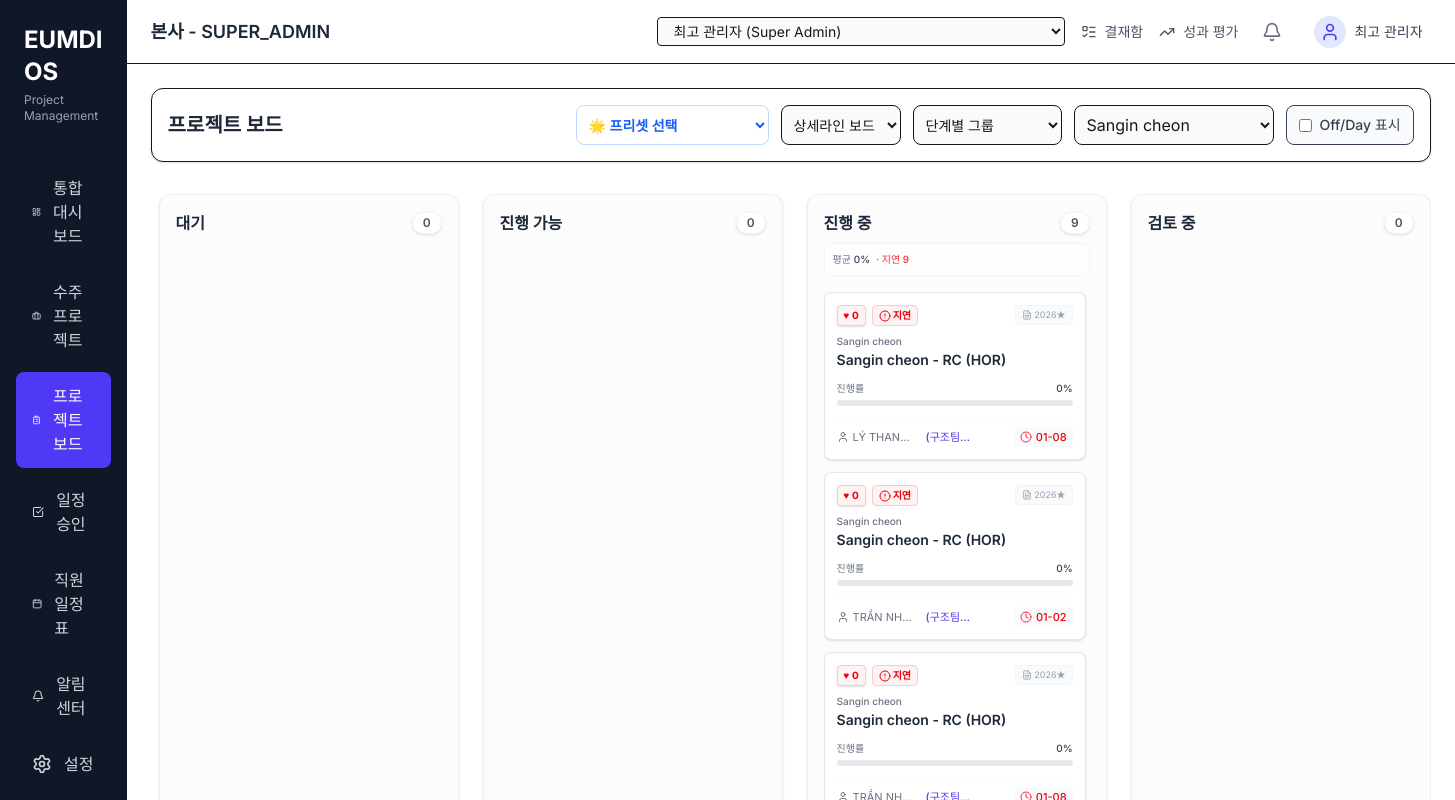
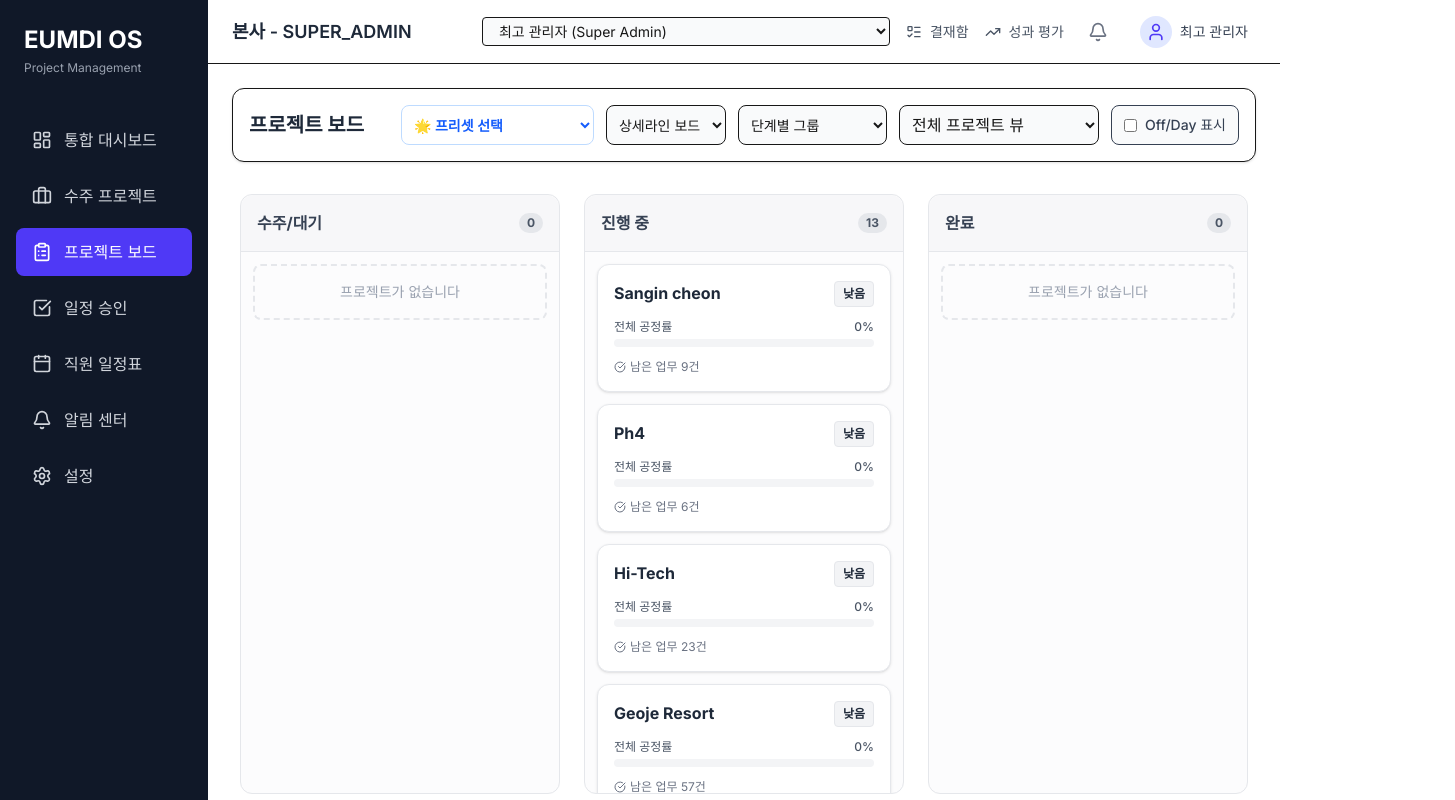
Before and after one commit to eumditravel-oss/workspace, a Next.js app: page /workspace/projects in a window 1280 px wide. Shown: the top 800 px of the page, 1455 px wide, since content can reach past the window. Built offline with nearby package versions, Linux system fonts and the light colour scheme.

Commit message:
phase-56: implement project summary card centric board view

```diff
--- a/src/app/projects/page.tsx
+++ b/src/app/projects/page.tsx
@@ -5,6 +5,7 @@ import { useProjectStore } from '@/store/projectStore';
 import { useTaskStore } from '@/store/taskStore';
 import { useAuthStore } from '@/store/authStore';
 import { Board, GroupByOption, BoardViewType } from '@/components/board/Board';
+import { ProjectBoard } from '@/components/board/ProjectBoard';
 import { ProjectEvaluationModal } from '@/components/evaluation/ProjectEvaluationModal';
 import { TaskStatus } from '@/types/models';
 import { FileText } from 'lucide-react';
@@ -39,17 +40,7 @@ export default function ProjectBoardPage() {
     return false;
   });
 
-  // Auto-select first accessible project
-  useEffect(() => {
-    let mounted = true;
-    if (!selectedProjectId && accessibleProjects.length > 0) {
-      // Small timeout to avoid sync update warning
-      setTimeout(() => {
-        if (mounted) setSelectedProjectId(accessibleProjects[0].id);
-      }, 0);
-    }
-    return () => { mounted = false; };
-  }, [accessibleProjects, selectedProjectId]);
+  // Auto-select removed to show Project Summary Board by default
 
   const projectTasks = tasks.filter(t => t.projectId === selectedProjectId);
 
@@ -111,7 +102,7 @@ export default function ProjectBoardPage() {
             value={selectedProjectId}
             onChange={(e) => setSelectedProjectId(e.target.value)}
           >
-            <option value="" disabled>프로젝트 선택</option>
+            <option value="">전체 프로젝트 뷰</option>
             {accessibleProjects.map(p => (
               <option key={p.id} value={p.id}>{p.title}</option>
             ))}
@@ -139,9 +130,12 @@ export default function ProjectBoardPage() {
           users={users}
         />
       ) : (
-        <div className="p-12 text-center text-gray-500 bg-white rounded-xl shadow-sm border">
-          조회할 프로젝트를 선택해주세요.
-        </div>
+        <ProjectBoard
+          projects={accessibleProjects}
+          tasks={tasks}
+          groupBy={groupBy}
+          onProjectClick={setSelectedProjectId}
+        />
       )}
 
       {showEvaluationModal && selectedProjectId && (
--- /dev/null
+++ b/src/components/board/ProjectBoard.tsx
@@ -0,0 +1,75 @@
+import React from 'react';
+import { Project, TaskCard } from '@/types/models';
+import { ProjectSummaryCard } from './ProjectSummaryCard';
+import { GroupByOption } from './Board';
+import { getDeliveryUrgencyBucket } from '@/lib/selectors';
+
+interface Props {
+  projects: Project[];
+  tasks: TaskCard[];
+  groupBy: GroupByOption;
+  onProjectClick: (projectId: string) => void;
+}
+
+export const ProjectBoard: React.FC<Props> = ({ projects, tasks, groupBy, onProjectClick }) => {
+  const getColumns = () => {
+    if (groupBy === 'PRIORITY') {
+      return [
+        { id: 'URGENT', title: '🔴 긴급' },
+        { id: 'HIGH', title: '🟠 높음' },
+        { id: 'NORMAL', title: '🔵 보통' },
+        { id: 'LOW', title: '⚪ 낮음' },
+      ];
+    }
+    // Default to Status groups
+    return [
+      { id: 'INTAKE', title: '수주/대기' },
+      { id: 'IN_PROGRESS', title: '진행 중' },
+      { id: 'COMPLETED', title: '완료' },
+    ];
+  };
+
+  const columns = getColumns();
+
+  return (
+    <div className="flex space-x-6 overflow-x-auto pb-6 p-2 custom-scrollbar">
+      {columns.map(col => {
+        const colProjects = projects.filter(p => {
+          if (groupBy === 'PRIORITY') {
+            return getDeliveryUrgencyBucket(p) === col.id;
+          }
+          // Simple status grouping logic
+          if (col.id === 'INTAKE') return ['INTAKE_RECEIVED', 'MANAGER_REVIEW', 'PM_ASSIGNED', 'SCHEDULE_DRAFTING', 'SCHEDULE_PENDING_APPROVAL'].includes(p.status);
+          if (col.id === 'COMPLETED') return ['COMPLETED', 'ARCHIVED'].includes(p.status);
+          return ['IN_PROGRESS', 'SCHEDULE_APPROVED', 'QA_REVIEW'].includes(p.status);
+        });
+
+        return (
+          <div key={col.id} className="flex-shrink-0 w-80 bg-gray-50/50 rounded-xl flex flex-col max-h-[calc(100vh-200px)] border border-gray-200">
+            <div className="p-4 border-b border-gray-200 flex justify-between items-center bg-gray-100/50 rounded-t-xl">
+              <h2 className="font-bold text-gray-700">{col.title}</h2>
+              <span className="bg-gray-200 text-gray-600 px-2 py-0.5 rounded-full text-xs font-bold">
+                {colProjects.length}
+              </span>
+            </div>
+            <div className="p-3 flex-1 overflow-y-auto space-y-3 custom-scrollbar">
+              {colProjects.map(project => (
+                <ProjectSummaryCard
+                  key={project.id}
+                  project={project}
+                  tasks={tasks}
+                  onClick={onProjectClick}
+                />
+              ))}
+              {colProjects.length === 0 && (
+                <div className="p-4 text-center text-sm text-gray-400 border-2 border-dashed border-gray-200 rounded-lg">
+                  프로젝트가 없습니다
+                </div>
+              )}
+            </div>
+          </div>
+        );
+      })}
+    </div>
+  );
+};
--- /dev/null
+++ b/src/components/board/ProjectSummaryCard.tsx
@@ -0,0 +1,71 @@
+import React from 'react';
+import { Project, TaskCard } from '@/types/models';
+import { getProjectOverallProgress, getDeliveryUrgencyBucket } from '@/lib/selectors';
+import { AlertCircle, Clock, CheckCircle } from 'lucide-react';
+
+interface Props {
+  project: Project;
+  tasks: TaskCard[];
+  onClick: (projectId: string) => void;
+}
+
+export const ProjectSummaryCard: React.FC<Props> = ({ project, tasks, onClick }) => {
+  const progress = getProjectOverallProgress(project, tasks);
+  const urgency = getDeliveryUrgencyBucket(project);
+
+  const urgencyColors = {
+    URGENT: 'bg-red-100 text-red-800 border-red-200',
+    HIGH: 'bg-orange-100 text-orange-800 border-orange-200',
+    NORMAL: 'bg-blue-100 text-blue-800 border-blue-200',
+    LOW: 'bg-gray-100 text-gray-800 border-gray-200',
+  };
+
+  const urgencyLabels = {
+    URGENT: '긴급',
+    HIGH: '높음',
+    NORMAL: '보통',
+    LOW: '낮음',
+  };
+
+  const pendingTasks = tasks.filter(t => t.projectId === project.id && t.status !== 'DONE').length;
+
+  return (
+    <div
+      onClick={() => onClick(project.id)}
+      className="bg-white p-4 rounded-xl shadow-sm border border-gray-200 hover:shadow-md hover:border-indigo-300 transition-all cursor-pointer space-y-3"
+    >
+      <div className="flex justify-between items-start">
+        <h3 className="font-bold text-gray-800 line-clamp-2">{project.title}</h3>
+        <span className={`px-2 py-1 rounded text-xs font-bold border ${urgencyColors[urgency]}`}>
+          {urgencyLabels[urgency]}
+        </span>
+      </div>
+
+      <div className="space-y-1">
+        <div className="flex justify-between text-xs text-gray-600 font-medium">
+          <span>전체 공정률</span>
+          <span>{progress}%</span>
+        </div>
+        <div className="w-full bg-gray-100 rounded-full h-2 overflow-hidden">
+          <div
+            className="bg-indigo-600 h-2 rounded-full transition-all duration-500"
+            style={{ width: `${progress}%` }}
+          />
+        </div>
+      </div>
+
+      <div className="flex gap-2 text-xs text-gray-500 mt-2">
+        <div className="flex items-center gap-1">
+          <CheckCircle className="w-3 h-3" />
+          <span>남은 업무 {pendingTasks}건</span>
+        </div>
+        {project.deliveryDate && (
+          <div className="flex items-center gap-1">
+            <Clock className="w-3 h-3" />
+            <span>{project.deliveryDate} 납품</span>
+          </div>
+        )}
+      </div>
+    </div>
+  );
+};
```
